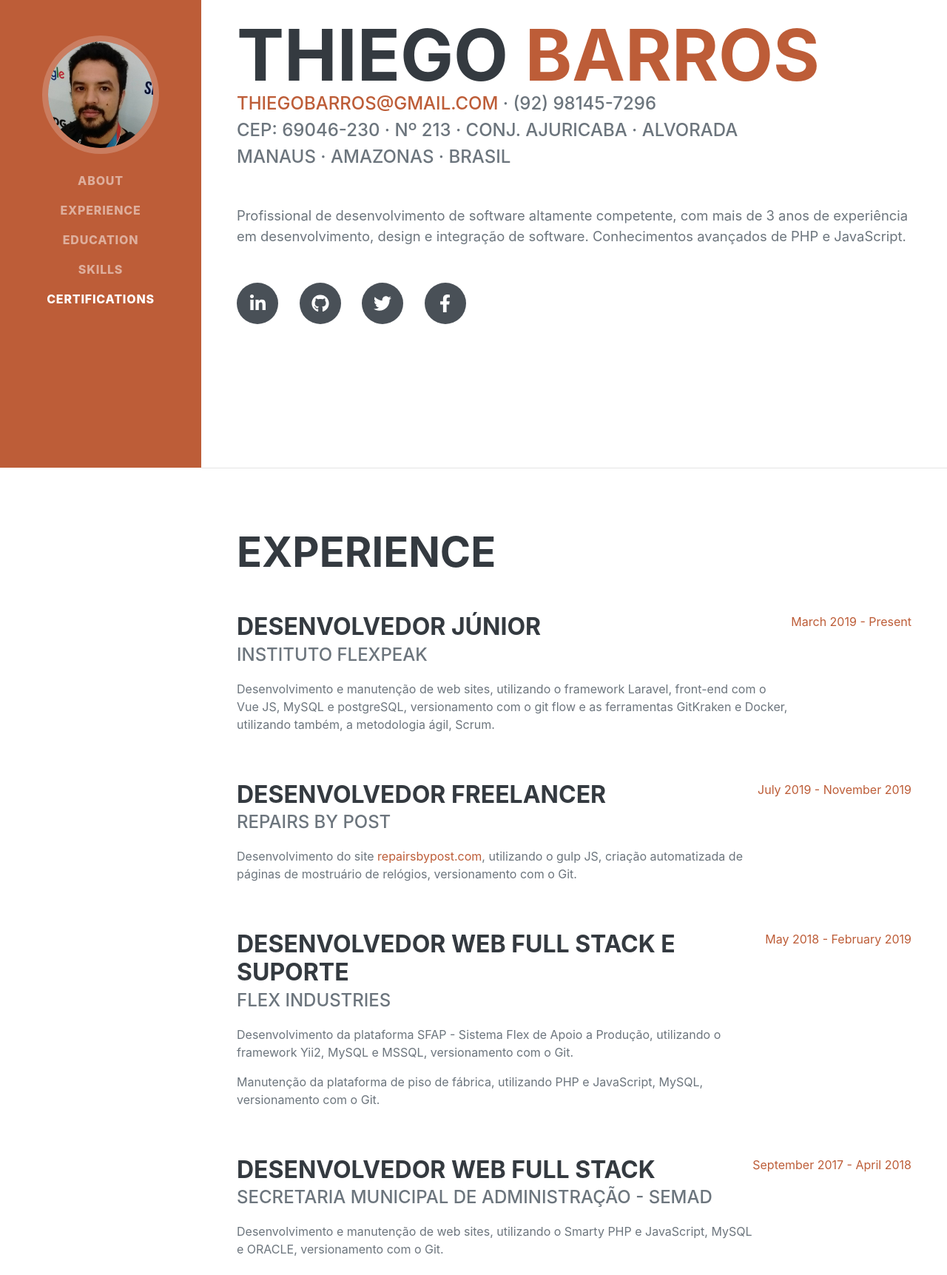
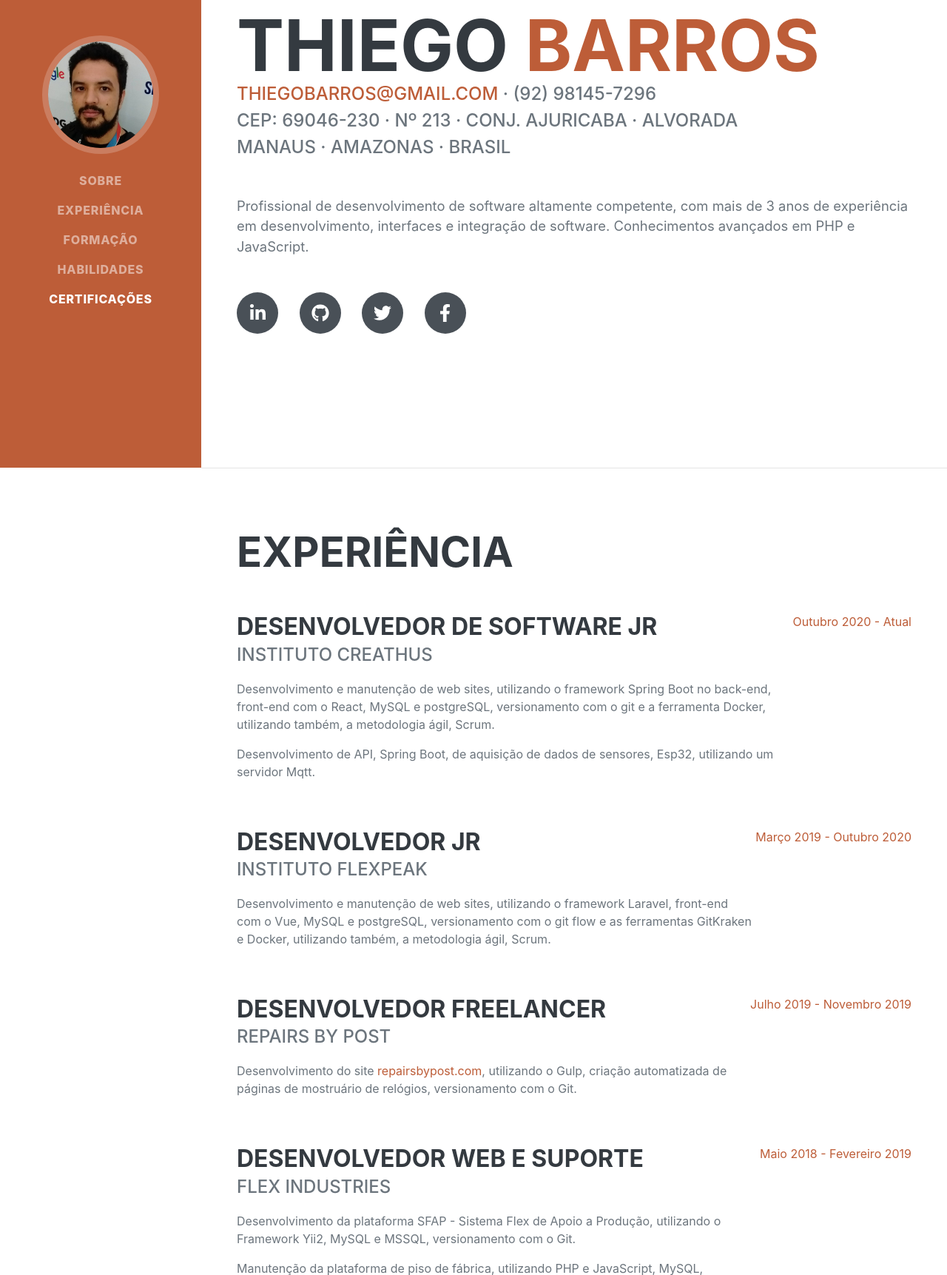
Before and after one commit to thiegobarros/thiegobarros.github.io, a plain HTML site: page index.html in a window 1280 px wide. Shown: the part 168-1891 px from the top of the page at 74% size. Drawn offline with nearby package versions, Linux system fonts and the light colour scheme; a web font is replaced by a local one.

Commit message:
atualizacao nov/2020

```diff
--- a/index.html
+++ b/index.html
@@ -5,7 +5,7 @@
         <meta name="viewport" content="width=device-width, initial-scale=1, shrink-to-fit=no" />
         <meta name="description" content="" />
         <meta name="author" content="" />
-        <title>Thiego Barros - Portfolio</title>
+        <title>Thiego Barros - Portfólio</title>
         <link rel="icon" type="image/x-icon" href="assets/img/favicon.ico" />
         <!-- Font Awesome icons (free version)-->
         <script src="https://use.fontawesome.com/releases/v5.13.0/js/all.js" crossorigin="anonymous"></script>
@@ -25,11 +25,11 @@
             <button class="navbar-toggler" type="button" data-toggle="collapse" data-target="#navbarSupportedContent" aria-controls="navbarSupportedContent" aria-expanded="false" aria-label="Toggle navigation"><span class="navbar-toggler-icon"></span></button>
             <div class="collapse navbar-collapse" id="navbarSupportedContent">
                 <ul class="navbar-nav">
-                    <li class="nav-item"><a class="nav-link js-scroll-trigger" href="#about">About</a></li>
-                    <li class="nav-item"><a class="nav-link js-scroll-trigger" href="#experience">Experience</a></li>
-                    <li class="nav-item"><a class="nav-link js-scroll-trigger" href="#education">Education</a></li>
-                    <li class="nav-item"><a class="nav-link js-scroll-trigger" href="#skills">Skills</a></li>
-                    <li class="nav-item"><a class="nav-link js-scroll-trigger" href="#awards">Certifications</a></li>
+                    <li class="nav-item"><a class="nav-link js-scroll-trigger" href="#about">Sobre</a></li>
+                    <li class="nav-item"><a class="nav-link js-scroll-trigger" href="#experience">Experiência</a></li>
+                    <li class="nav-item"><a class="nav-link js-scroll-trigger" href="#education">Formação</a></li>
+                    <li class="nav-item"><a class="nav-link js-scroll-trigger" href="#skills">Habilidades</a></li>
+                    <li class="nav-item"><a class="nav-link js-scroll-trigger" href="#awards">Certificações</a></li>
                 </ul>
             </div>
         </nav>
@@ -48,7 +48,7 @@
                         CEP: 69046-230 · Nº 213 · Conj. Ajuricaba · Alvorada <br>
                         Manaus · Amazonas · Brasil
                     </div>
-                    <p class="lead mb-5">Profissional de desenvolvimento de software altamente competente, com mais de 3 anos de experiência em desenvolvimento, design e integração de software. Conhecimentos avançados de PHP e JavaScript.</p>
+                    <p class="lead mb-5">Profissional de desenvolvimento de software altamente competente, com mais de 3 anos de experiência em desenvolvimento, interfaces e integração de software. Conhecimentos avançados em PHP e JavaScript.</p>
                     <div class="social-icons">
                         <a class="social-icon" href="https://br.linkedin.com/in/thiego-barros-a84aab124" target="_blank"><i class="fab fa-linkedin-in"></i></a>
                         <a class="social-icon" href="https://github.com/thiegobarros" target="_blank"><i class="fab fa-github"></i></a>
@@ -61,39 +61,48 @@
             <!-- Experience-->
             <section class="resume-section" id="experience">
                 <div class="resume-section-content">
-                    <h2 class="mb-5">Experience</h2>
+                    <h2 class="mb-5">Experiência</h2>
                     <div class="d-flex flex-column flex-md-row justify-content-between mb-5">
                         <div class="flex-grow-1">
-                            <h3 class="mb-0">Desenvolvedor Júnior</h3>
+                            <h3 class="mb-0">Desenvolvedor de Software Jr</h3>
+                            <div class="subheading mb-3">Instituto Creathus</div>
+                            <p>Desenvolvimento e manutenção de web sites, utilizando o framework Spring Boot no back-end, front-end com o React, MySQL e postgreSQL, versionamento com o git e a ferramenta Docker, utilizando também, a metodologia ágil, Scrum.</p>
+                            <p>Desenvolvimento de API, Spring Boot, de aquisição de dados de sensores, Esp32, utilizando um servidor Mqtt.</p>
+                        </div>
+                        <div class="flex-shrink-0"><span class="text-primary">Outubro 2020 - Atual</span></div>
+                    </div>
+                    <div class="d-flex flex-column flex-md-row justify-content-between mb-5">
+                        <div class="flex-grow-1">
+                            <h3 class="mb-0">Desenvolvedor Jr</h3>
                             <div class="subheading mb-3">Instituto Flexpeak</div>
-                            <p>Desenvolvimento e manutenção de web sites, utilizando o framework Laravel, front-end com o Vue JS, MySQL e postgreSQL, versionamento com o git flow e as ferramentas GitKraken e Docker, utilizando também, a metodologia ágil, Scrum.</p>
+                            <p>Desenvolvimento e manutenção de web sites, utilizando o framework Laravel, front-end com o Vue, MySQL e postgreSQL, versionamento com o git flow e as ferramentas GitKraken e Docker, utilizando também, a metodologia ágil, Scrum.</p>
                         </div>
-                        <div class="flex-shrink-0"><span class="text-primary">March 2019 - Present</span></div>
+                        <div class="flex-shrink-0"><span class="text-primary">Março 2019 - Outubro 2020</span></div>
                     </div>
                     <div class="d-flex flex-column flex-md-row justify-content-between mb-5">
                         <div class="flex-grow-1">
                             <h3 class="mb-0">Desenvolvedor Freelancer</h3>
                             <div class="subheading mb-3">Repairs by Post</div>
-                            <p>Desenvolvimento do site <a href="http://www.repairsbypost.com" target="_blank">repairsbypost.com</a>, utilizando o gulp JS, criação automatizada de páginas de mostruário de relógios, versionamento com o Git.</p>
+                            <p>Desenvolvimento do site <a href="http://www.repairsbypost.com" target="_blank">repairsbypost.com</a>, utilizando o Gulp, criação automatizada de páginas de mostruário de relógios, versionamento com o Git.</p>
                         </div>
-                        <div class="flex-shrink-0"><span class="text-primary">July 2019 - November 2019</span></div>
+                        <div class="flex-shrink-0"><span class="text-primary">Julho 2019 - Novembro 2019</span></div>
                     </div>
                     <div class="d-flex flex-column flex-md-row justify-content-between mb-5">
                         <div class="flex-grow-1">
-                            <h3 class="mb-0">Desenvolvedor Web Full Stack e Suporte</h3>
+                            <h3 class="mb-0">Desenvolvedor Web e Suporte</h3>
                             <div class="subheading mb-3">Flex Industries</div>
-                            <p>Desenvolvimento da plataforma SFAP - Sistema Flex de Apoio a Produção, utilizando o framework Yii2, MySQL e MSSQL, versionamento com o Git.</p>
+                            <p>Desenvolvimento da plataforma SFAP - Sistema Flex de Apoio a Produção, utilizando o Framework Yii2, MySQL e MSSQL, versionamento com o Git.</p>
                             <p>Manutenção da plataforma de piso de fábrica, utilizando PHP e JavaScript, MySQL, versionamento com o Git.</p>
                         </div>
-                        <div class="flex-shrink-0"><span class="text-primary">May 2018 - February 2019</span></div>
+                        <div class="flex-shrink-0"><span class="text-primary">Maio 2018 - Fevereiro 2019</span></div>
                     </div>
                     <div class="d-flex flex-column flex-md-row justify-content-between mb-5">
                         <div class="flex-grow-1">
-                            <h3 class="mb-0">Desenvolvedor Web Full Stack</h3>
+                            <h3 class="mb-0">Desenvolvedor Web</h3>
                             <div class="subheading mb-3">Secretaria Municipal de Administração - SEMAD</div>
                             <p>Desenvolvimento e manutenção de web sites, utilizando o Smarty PHP e JavaScript, MySQL e ORACLE, versionamento com o Git.</p>
                         </div>
-                        <div class="flex-shrink-0"><span class="text-primary">September 2017 - April 2018</span></div>
+                        <div class="flex-shrink-0"><span class="text-primary">Setembro 2017 - Abril 2018</span></div>
                     </div>
                 </div>
             </section>
@@ -101,7 +110,7 @@
             <!-- Education-->
             <section class="resume-section" id="education">
                 <div class="resume-section-content">
-                    <h2 class="mb-5">Education</h2>
+                    <h2 class="mb-5">Formação</h2>
                     <div class="d-flex flex-column flex-md-row justify-content-between mb-5">
                         <div class="flex-grow-1">
                             <h3 class="mb-0">Universidade Federal do Amazonas</h3>
@@ -112,7 +121,7 @@
                                 <li>Participante do Projeto Samsung School vinculado à UFAM (2016).</li>
                             </ul>
                         </div>
-                        <div class="flex-shrink-0"><span class="text-primary">2015 - Present</span></div>
+                        <div class="flex-shrink-0"><span class="text-primary">2015 - Atual</span></div>
                     </div>
                     <div class="d-flex flex-column flex-md-row justify-content-between mb-5">
                         <div class="flex-grow-1">
@@ -140,8 +149,8 @@
             <!-- Skills-->
             <section class="resume-section" id="skills">
                 <div class="resume-section-content">
-                    <h2 class="mb-5">Skills</h2>
-                    <div class="subheading mb-3">Programming Languages & Tools</div>
+                    <h2 class="mb-5">Habilidades</h2>
+                    <div class="subheading mb-3">Linguagens e Ferramentas</div>
                     <ul>
                         <li>PHP</li>
                         <ul>
@@ -151,14 +160,21 @@
                         </ul>
                         <li>JavaScript</li>
                         <ul>
-                            <li>VueJS</li>
-                            <li>NodeJS</li>
+                            <li>Vue</li>
+                            <li>React</li>
+                            <li>Angular</li>
+                            <li>Node</li>
                             <li>JQuery</li>
                             <li>Gulp</li>
+                        </ul>
+                        <li>Java</li>
+                        <ul>
+                            <li>Spring Boot</li>
                         </ul>
                         <li>Framework CSS</li>
                         <ul>
                             <li>Bootstrap</li>
+                            <li>Materials</li>
                         </ul>
                         <li>Banco de dados</li>
                         <ul>
@@ -172,7 +188,6 @@
                             <li>Git Flow</li>
                             <li>Interfaces (Github, Gitlab e GitKraken)</li>
                         </ul>
-                        <li>Java</li>
                         <li>Python</li>
                         <li>Noções básicas de Docker</li>
                         <li>Ambiente Linux</li>
@@ -184,8 +199,8 @@
             <!-- Awards-->
             <section class="resume-section" id="awards">
                 <div class="resume-section-content">
-                    <h2 class="mb-5">Certifications</h2>
-                    <h5>link: <a href="https://drive.google.com/drive/folders/10bgJuoZNMiOxP3kKoxRGltQ7RV_Ge1Oo?usp=sharing" target="_blank">Driver Certifications</a></h5>
+                    <h2 class="mb-5">Certificações</h2>
+                    <h5>link: <a href="https://drive.google.com/drive/folders/10bgJuoZNMiOxP3kKoxRGltQ7RV_Ge1Oo?usp=sharing" target="_blank">Driver de Certificações</a></h5>
                     <ul class="fa-ul mb-0">
                         <li>
                             <span class="fa-li"><i class="fas fa-certificate text-warning"></i></span>
```
